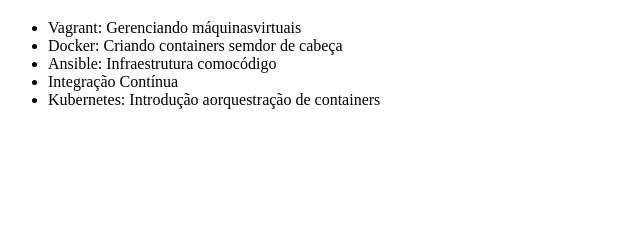
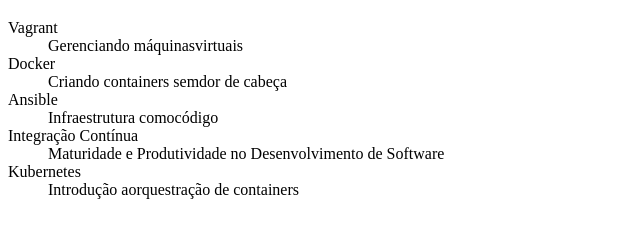
Before and after one commit to sonic5891/git-e-github-teste, a plain HTML site: page index.html in a window 1280 px wide. Shown: the part 61-298 px from the top of the page, without its empty margins (0-640 px from the left). Drawn offline with Linux system fonts and the light colour scheme.

Commit message:
Trocando UL por DL e separando os títulos

```diff
--- a/index.html
+++ b/index.html
@@ -7,12 +7,21 @@
 <body>
     <h1>Cursos deDevOps</h1>
 
-    <ul>
-        <li>Vagrant: Gerenciando máquinasvirtuais</li>
-        <li>Docker: Criando containers semdor de cabeça</li>
-        <li>Ansible: Infraestrutura comocódigo</li>
-        <li>Integração Contínua</li>
-        <li>Kubernetes: Introdução aorquestração de containers</li>
-    </ul>
+    <dl>
+        <dt>Vagrant</dt>
+        <dd>Gerenciando máquinasvirtuais</dd>
+
+        <dt>Docker</dt>
+        <dd>Criando containers semdor de cabeça</dd>
+
+        <dt>Ansible</dt>
+        <dd>Infraestrutura comocódigo</dd>
+
+        <dt>Integração Contínua</dt>
+        <dd>Maturidade e Produtividade no Desenvolvimento de Software</dd>
+
+        <dt>Kubernetes</dt>
+        <dd>Introdução aorquestração de containers</dd>
+    </dl>
 </body>
 </html>
```
